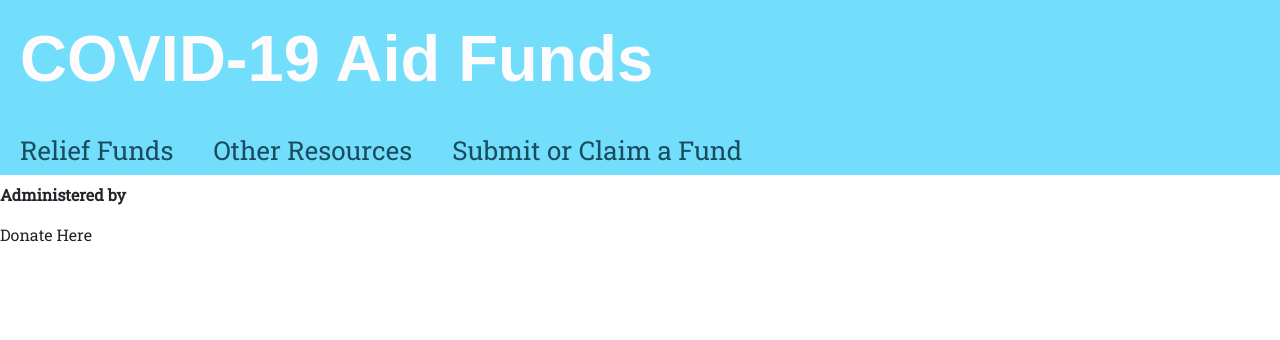
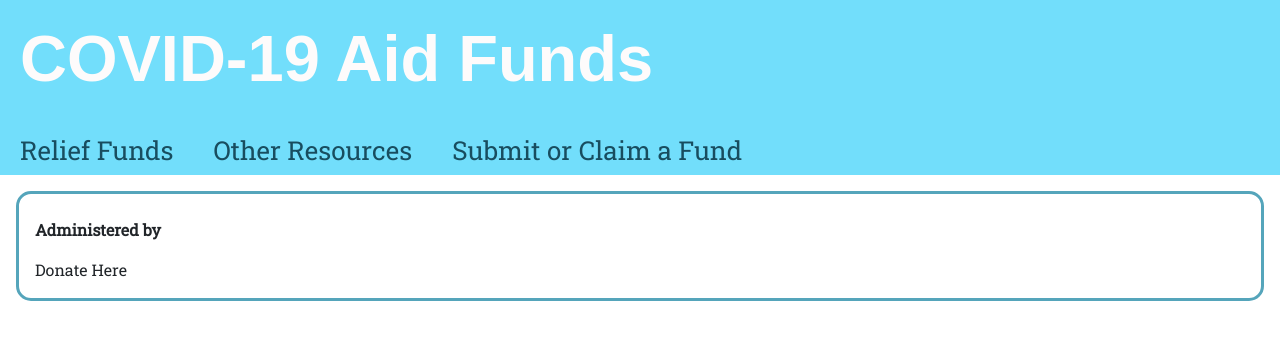
Before and after one commit to covid-19-relief/covid-relief-frontend, a React (Create React App) app: page /listings/1 in a window 1280 px wide. Shown: the top 340 px of the page. Built offline with nearby package versions, Linux system fonts and the light colour scheme; no server answers; the HTML template or start-up script is replaced by a standard one.

Commit message:
style detail page

```diff
--- a/src/style.css
+++ b/src/style.css
@@ -313,3 +313,12 @@ td {
   padding-left: 15px;
   padding-top: 15px;
 }
+
+.fund-detail {
+  margin: 1rem;
+  padding: 1rem;
+  background: white;
+  border: solid 3px #55a5bb;
+  border-radius: 15px;
+  width: auto;
+}
```
